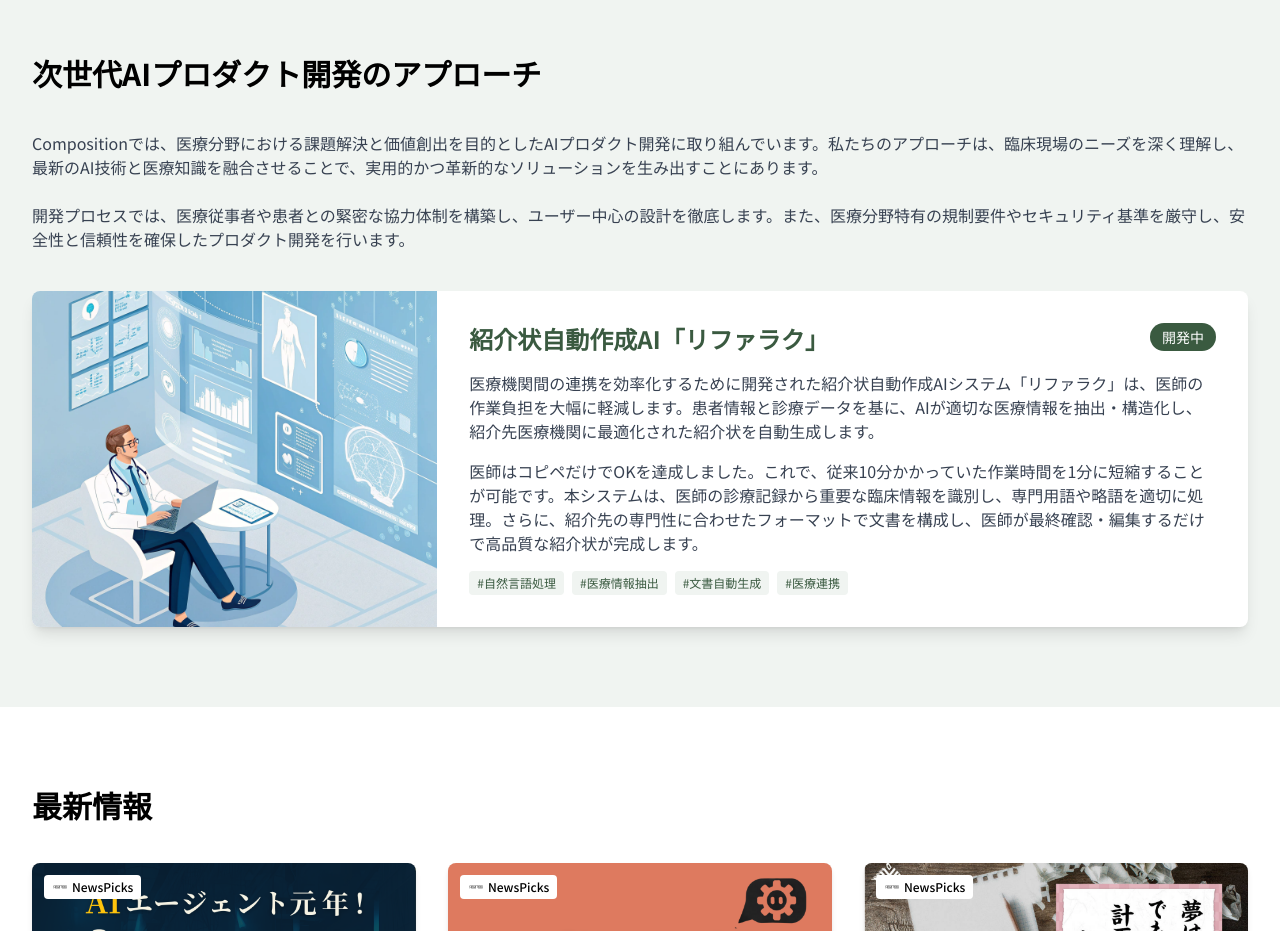
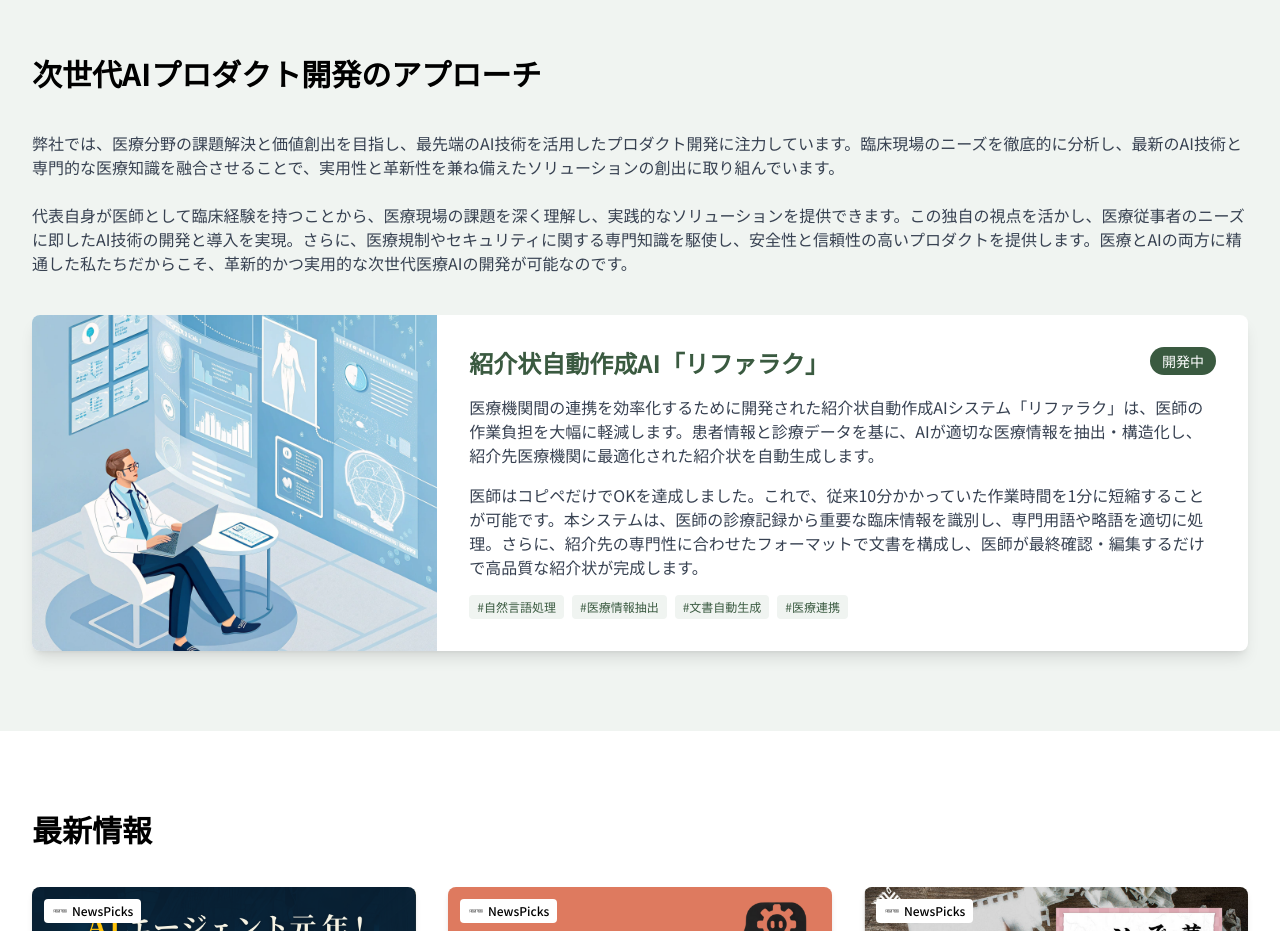
Before and after one commit to shimayuz/composition, a Next.js app: page / in a window 1280 px wide. Shown: the part 2900-3831 px from the top of the page. Built offline with nearby package versions, Linux system fonts and the light colour scheme.

Commit message:
Update website text

```diff
--- a/src/components/features/ProjectsSection.tsx
+++ b/src/components/features/ProjectsSection.tsx
@@ -9,10 +9,10 @@ export const ProjectsSection = () => {
 
       <div className="space-y-6 text-gray-700 mb-8">
         <p>
-          Compositionでは、医療分野における課題解決と価値創出を目的としたAIプロダクト開発に取り組んでいます。私たちのアプローチは、臨床現場のニーズを深く理解し、最新のAI技術と医療知識を融合させることで、実用的かつ革新的なソリューションを生み出すことにあります。
+          弊社では、医療分野の課題解決と価値創出を目指し、最先端のAI技術を活用したプロダクト開発に注力しています。臨床現場のニーズを徹底的に分析し、最新のAI技術と専門的な医療知識を融合させることで、実用性と革新性を兼ね備えたソリューションの創出に取り組んでいます。
         </p>
         <p>
-          開発プロセスでは、医療従事者や患者との緊密な協力体制を構築し、ユーザー中心の設計を徹底します。また、医療分野特有の規制要件やセキュリティ基準を厳守し、安全性と信頼性を確保したプロダクト開発を行います。
+          代表自身が医師として臨床経験を持つことから、医療現場の課題を深く理解し、実践的なソリューションを提供できます。この独自の視点を活かし、医療従事者のニーズに即したAI技術の開発と導入を実現。さらに、医療規制やセキュリティに関する専門知識を駆使し、安全性と信頼性の高いプロダクトを提供します。医療とAIの両方に精通した私たちだからこそ、革新的かつ実用的な次世代医療AIの開発が可能なのです。
         </p>
       </div>
 
```
